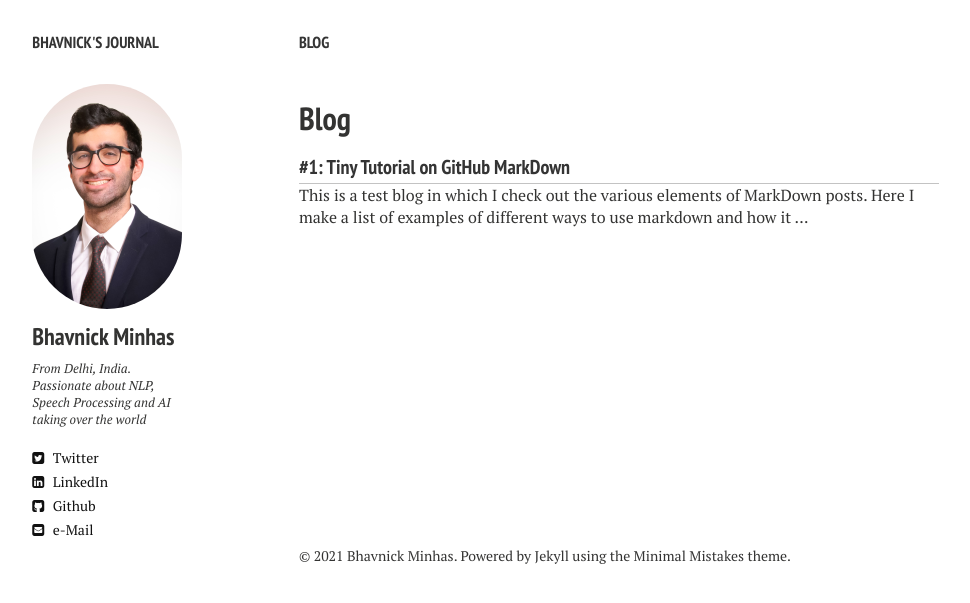
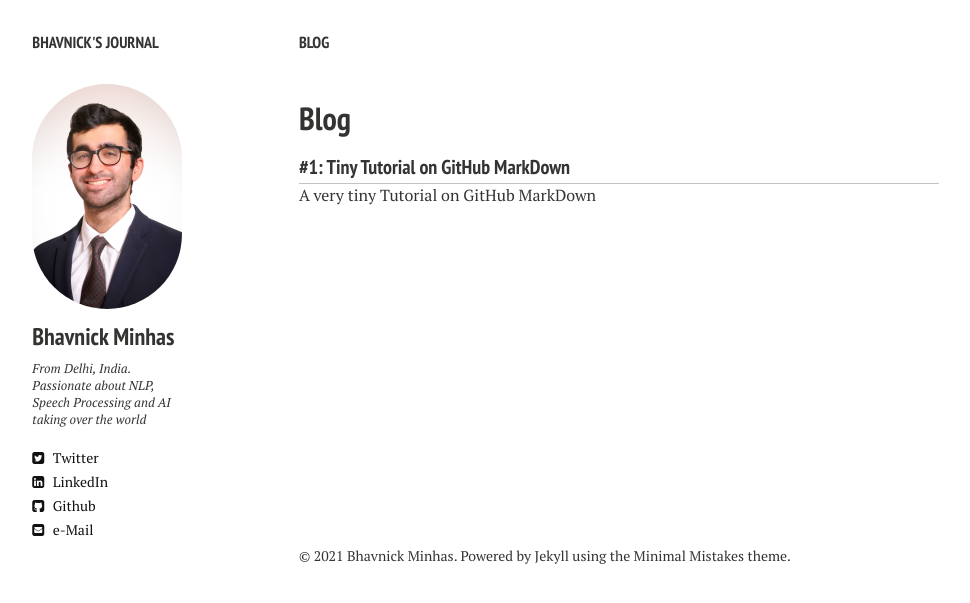
Before and after one commit to bhavnicksm/Bhavnicksm.github.io, a Jekyll site: the page built from blog.md, in a window 1280 px wide. Shown: the top 603 px of the page, without its empty margins (21-991 px from the left). Built offline with Jekyll 4.4.1, drawn with Linux system fonts in a browser that asks for light colours; nearby versions of some CDN libraries.

```diff
--- a/_posts/2021-02-19-my-first-blog-post.md
+++ b/_posts/blog/2021-02-19-my-first-blog-post.md
@@ -1,8 +1,12 @@
 ---
 layout: post
 title: "#1: Tiny Tutorial on GitHub MarkDown"
-description: "Tutorial on GitHub MarkDown"
+excerpt: "A very tiny Tutorial on GitHub MarkDown"
+modified: 2021-02-19
+categories: blog
+tags: [GitHub, MarkDown]
 comments: true
+share: true
 ---
 
 This is a test blog in which I check out the various elements of MarkDown posts. Here I make a list of examples of different ways to use markdown and how it looks with the [Minimal-Mistakes]() theme for my own benefit as well as yours. I tend to forget things that I don't use daily quite easily, markdown being one of them, therefore this post. Hope this can provide you help.
```
Also changed, not shown: index.md (line endings or trailing spaces).
